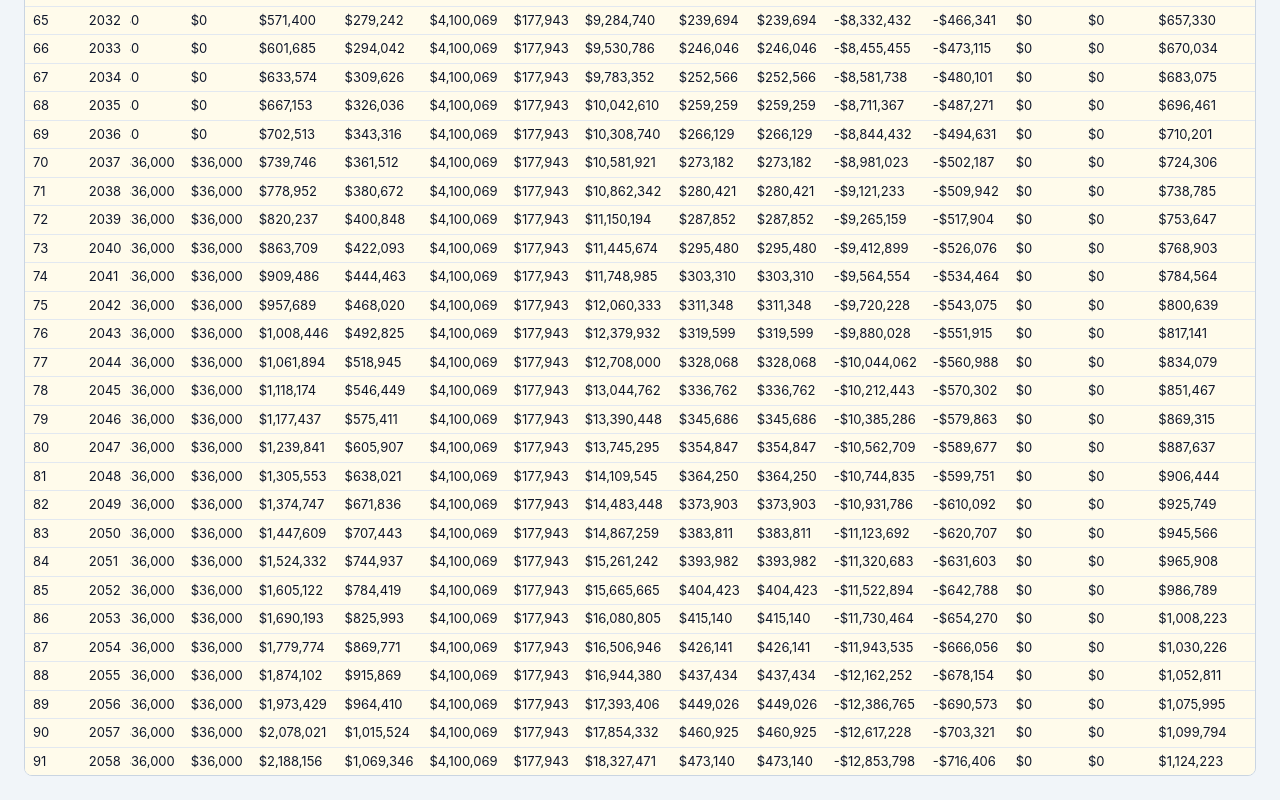
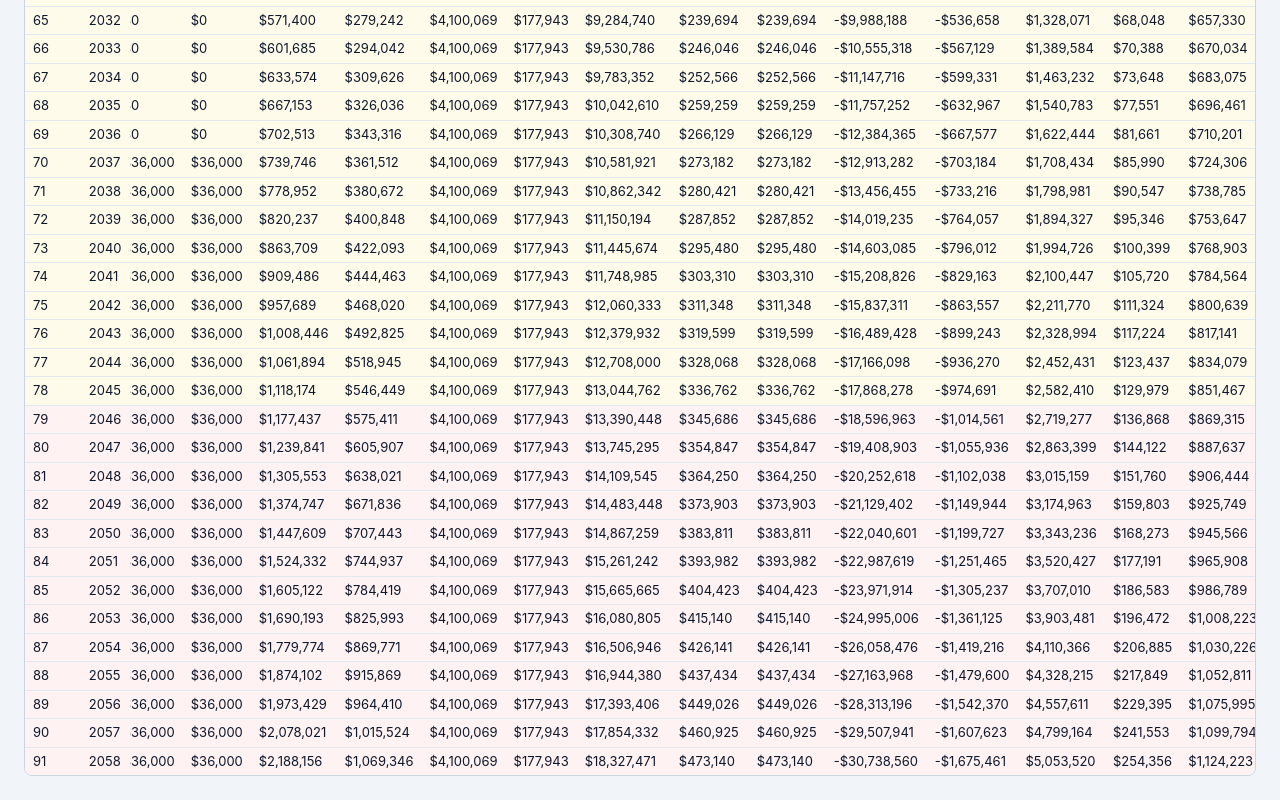
Before and after one commit to KCALLC/retirement-calculator, a Next.js app: page / in a window 1280 px wide. Shown: the part 1130-1930 px from the top of the page. Built offline with nearby package versions, Linux system fonts and the light colour scheme.

Commit message:
v7: Rewrite cash flow engine - pool all income, subtract tax + withdrawal, net determines margin draw vs paydown

```diff
--- a/src/app/page.tsx
+++ b/src/app/page.tsx
@@ -211,44 +211,55 @@ function runOneScenario(inputs: Inputs, baseWithdrawal: number, scenario: 'NL' |
 
     const withdrawal = baseWithdrawal * getCurveMultiplier(age);
 
-    // Apply growth
-    eq += eqGrowth;
-    abn += abnEarnings;
-    kelly401k += kelly401kEarn;
-    karl401k += karl401kEarn;
+    // === CASH FLOW WATERFALL ===
+    // 1. Total cash income (generated without reducing any balances)
+    const totalCashIncome = karlSsi + kellySsi + kelly401kEarn + karl401kEarn + frnInterest + dividends;
 
-    // JPM cash flows: income credits reduce margin, interest increases it
-    // FRN interest + dividends flow into JPM account (reduce margin)
-    // Margin interest capitalizes (increases margin)
-    margin += marginInt;       // Interest charged
-    margin -= frnInterest;     // FRN interest credited to account
-    margin -= dividends;       // Dividends credited to account
+    // 2. Subtract tax and withdrawal
+    const netCashFlow = totalCashIncome - tax - withdrawal;
 
-    // Tax is paid from portfolio (same 70/30 split)
-    margin += tax * (inputs.jpmWithdrawalShare / 100);
-    abn -= tax * (1 - inputs.jpmWithdrawalShare / 100);
-    abn = Math.max(0, abn);
+    // 3. If negative: fund the shortfall 70% from margin, 30% from ABN
+    //    If positive: use surplus to reduce margin balance
+    const jpmShare = inputs.jpmWithdrawalShare / 100;
+    if (netCashFlow < 0) {
+      const shortfall = -netCashFlow;
+      let jpmDraw = shortfall * jpmShare;
+      let abnDraw = shortfall * (1 - jpmShare);
 
-    // Withdrawals: 70% from margin, 30% from ABN
-    const jpmShare = inputs.jpmWithdrawalShare / 100;
-    let jpmDraw = withdrawal * jpmShare;
-    let abnDraw = withdrawal * (1 - jpmShare);
-
+      // Margin cap: can't exceed 90% FRN + 50% equities
       const marginCap = frn * 0.9 + eq * 0.5;
       if (margin + jpmDraw > marginCap) {
         const maxAdd = Math.max(0, marginCap - margin);
         jpmDraw = maxAdd;
-      abnDraw = withdrawal - jpmDraw;
+        abnDraw = shortfall - jpmDraw;
       }
+      // ABN can't go negative
       if (abnDraw > abn) {
         abnDraw = Math.max(0, abn);
-      const shortfall = withdrawal - jpmDraw - abnDraw;
-      const room = Math.max(0, marginCap - margin - jpmDraw);
-      jpmDraw += Math.min(shortfall, room);
+        const remaining = shortfall - jpmDraw - abnDraw;
+        const room = Math.max(0, (frn * 0.9 + eq * 0.5) - margin - jpmDraw);
+        jpmDraw += Math.min(remaining, room);
       }
 
       margin += jpmDraw;
       abn = Math.max(0, abn - abnDraw);
+    } else {
+      // Surplus: pay down margin
+      margin = Math.max(0, margin - netCashFlow);
+    }
+
+    // === BALANCE GROWTH (independent of cash flows) ===
+    // Margin interest capitalizes
+    margin += marginInt;
+    // Equity grows by growth rate
+    eq += eqGrowth;
+    // ABN grows by dividend yield + equity growth rate combined
+    abn += abnEarnings;
+    // 401k compounds
+    kelly401k += kelly401kEarn;
+    karl401k += karl401kEarn;
+    // FRN balance stays constant (interest was cash, already counted above)
+
     frn = Math.max(0, frn);
     eq = Math.max(0, eq);
 
```
Lines whose indentation alone changed are shown as unchanged.
